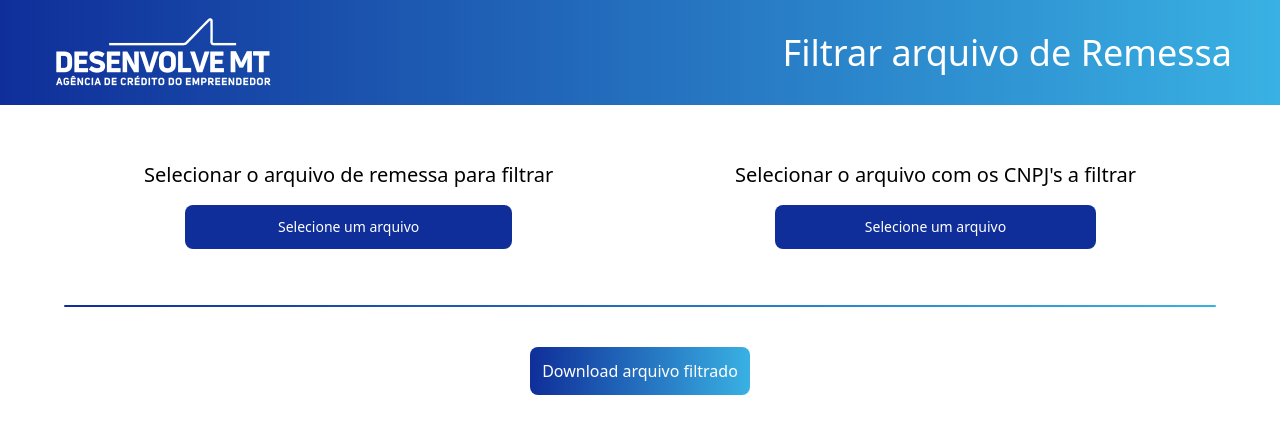
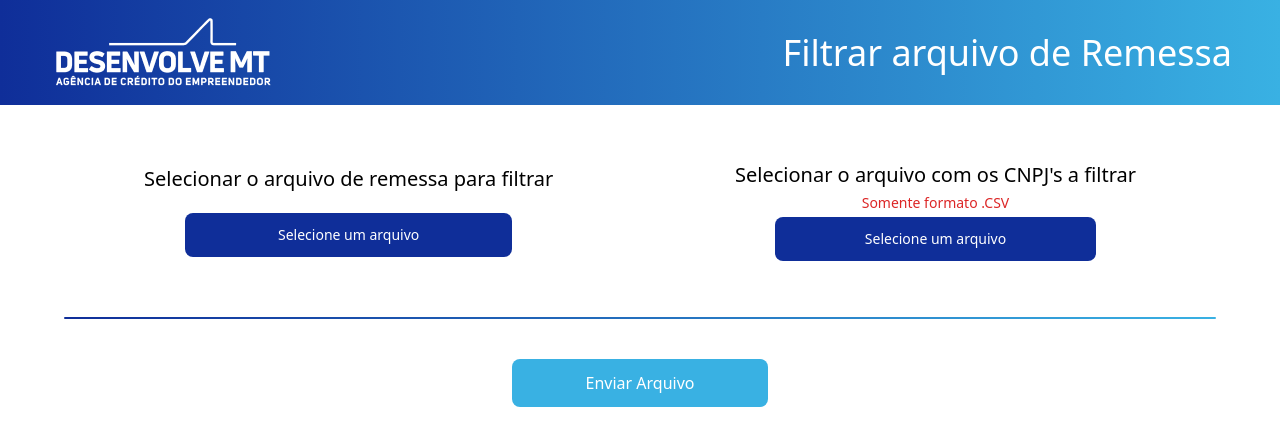
Before and after one commit to JailsonPaiva/filtro-boleto-web, a React (Create React App) app: page / in a window 1280 px wide. Shown: the top 446 px of the page. Built offline with nearby package versions, Linux system fonts and the light colour scheme.

Commit message:
adicionado verificação se os arquivos existem e mensagem de erro e sucesso, arquivo sendo salvo na pasta de downloads

```diff
--- a/package.json
+++ b/package.json
@@ -13,6 +13,7 @@
     "react": "^18.3.1",
     "react-dom": "^18.3.1",
     "react-scripts": "5.0.1",
+    "react-toastify": "^10.0.5",
     "split-file": "^2.3.0",
     "tailwindcss": "^3.4.4",
     "web-vitals": "^2.1.4",
--- a/src/App.js
+++ b/src/App.js
@@ -1,6 +1,8 @@
 import React, { useState } from 'react';
 import axios from 'axios';
 import logo from './assets/logo.png';
+import { ToastContainer, toast } from 'react-toastify';
+import 'react-toastify/dist/ReactToastify.css';
 
 const App = () => {
   const [remessa, setRemessa] = useState('');
@@ -8,6 +10,7 @@ const App = () => {
 
   const [cnpj, setCnpj] = useState('');
   const [nomeCnpj, setNomeCnpj] = useState('');
+
 
   const handleRemessaFileUpload = (event) => {
     const file = event.target.files[0];
@@ -37,21 +40,29 @@ const App = () => {
     }
   };
 
-  const handleDownload = async () => {
+  const handleSendFile = async () => {
+    if (!remessa || !cnpj){
+      toast.error('Por favor, selecione todos os campos');
+      return;
+    }
     try {
       const response = await axios.post('http://localhost:5000/upload-arquivos', {
         remessa,
         cnpj,
+        nomeRemessa,
       });
-      // Aqui você pode fazer algo com a resposta da API, como fazer o download do arquivo filtrado
-      console.log('Resposta da API:', response.data);
+
+      if (response.status === 200) {
+        toast.success('Arquivo processado com sucesso. O arquivo foi salvo na pasta Downloads.');
+      }
     } catch (error) {
+      toast.error('Erro ao processar os arquivos.');
       console.error('Erro ao fazer a requisição:', error);
     }
   };
 
   return (
-    <body className='pb-9 flex flex-col justify-center items-center gap-10'>
+    <div className='pb-9 flex flex-col justify-center items-center gap-10'>
       <header className='bg-gradient-to-r from-[#0F2E99] to-[#39B1E3] w-full flex justify-between items-center px-12 py-3'>
         <img src={logo} alt='Logo Desenvolve MT' />
         <h1 className='text-4xl text-white'>Filtrar arquivo de Remessa</h1>
@@ -59,8 +70,8 @@ const App = () => {
 
       <section className='w-[80%] max-w-[80%] flex justify-between gap-8 p-4'>
 
-        <div className='flex flex-col justify-center items-center gap-2'>
-          <label htmlFor="remessa-file" className='text-xl mb-2 '>Selecionar o arquivo de remessa para filtrar</label>
+        <div className='flex flex-col justify-center items-center gap-3'>
+          <label htmlFor="remessa-file" className='text-xl mb-2 cursor-pointer'>Selecionar o arquivo de remessa para filtrar</label>
           <input
             type="file"
             id='remessa-file'
@@ -76,8 +87,9 @@ const App = () => {
           </label>
         </div>
 
-        <div className='flex flex-col justify-center items-center gap-2'>
-          <label htmlFor="cnpj-file" className='text-xl mb-2'>Selecionar o arquivo com os CNPJ's a filtrar</label>
+        <div className='flex flex-col justify-center items-center gap-1'>
+          <label htmlFor="cnpj-file" className='text-xl cursor-pointer'>Selecionar o arquivo com os CNPJ's a filtrar</label>
+          <span className='text-sm font-medium text-red-600'>Somente formato .CSV</span>
           <input
             type="file"
             id="cnpj-file"
@@ -96,21 +108,23 @@ const App = () => {
 
       <span className='py-[1px] rounded-lg bg-gradient-to-r from-[#0F2E99] to-[#39B1E3] w-[90%]'></span>
 
-      {nomeRemessa && <p>Arquivo carregado: {nomeRemessa}</p>}
+      {nomeRemessa && <p className='font-semibold'>Arquivo carregado: {nomeRemessa}</p>}
       {remessa && (
-        <div className='flex flex-col justify-center items-center gap-2'>
+        <div className='flex flex-col justify-center items-center gap-2 w-[90%] border text-center overflow-x-auto py-2'>
           <h3>Conteúdo do Arquivo:</h3>
-          <pre>{remessa}</pre>
+          <pre className='w-full'>{remessa}</pre>
         </div>
       )}
 
       <button
-        className='bg-gradient-to-r from-[#0F2E99] to-[#39B1E3] text-white p-3 rounded-lg'
-        onClick={handleDownload}
+        className='w-[20%] bg-[#39B1E3] text-white p-3 rounded-lg hover:bg-[#50a6ce]  transition-all duration-300'
+        onClick={handleSendFile}
       >
-        Download arquivo filtrado
+        Enviar Arquivo
       </button>
-    </body>
+
+      <ToastContainer />
+    </div>
   );
 };
 
```
Also changed, not shown: 2 other files (tests, documents, lock files or other folders).
